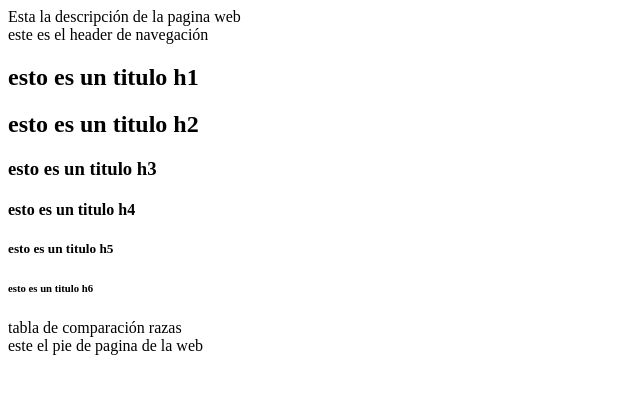
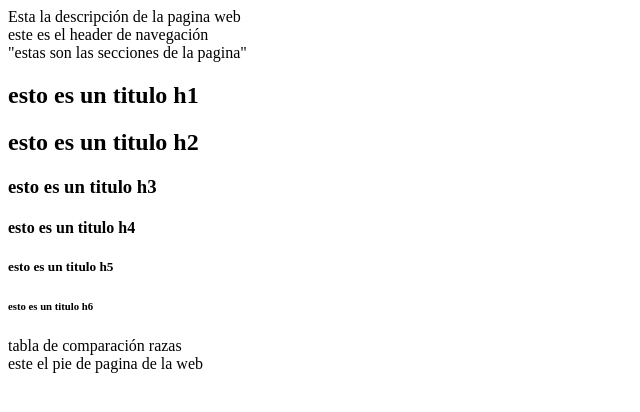
Before and after one commit to Leo1014/Test, a plain HTML site: page index.html in a window 1280 px wide. Shown: the whole page, without its empty margins (0-640 px from the left). Drawn offline with Linux system fonts and the light colour scheme.

Commit message:
partes de la webpage

```diff
--- a/index.html
+++ b/index.html
@@ -10,7 +10,7 @@
 <body>
     <header>este es el header de navegación</header>
     <main>
-        <section>
+        <section> "estas son las secciones de la pagina"
             <h1>esto es un titulo h1</h1>
             <h2>esto es un titulo h2</h2>
             <h3>esto es un titulo h3</h3>
```
